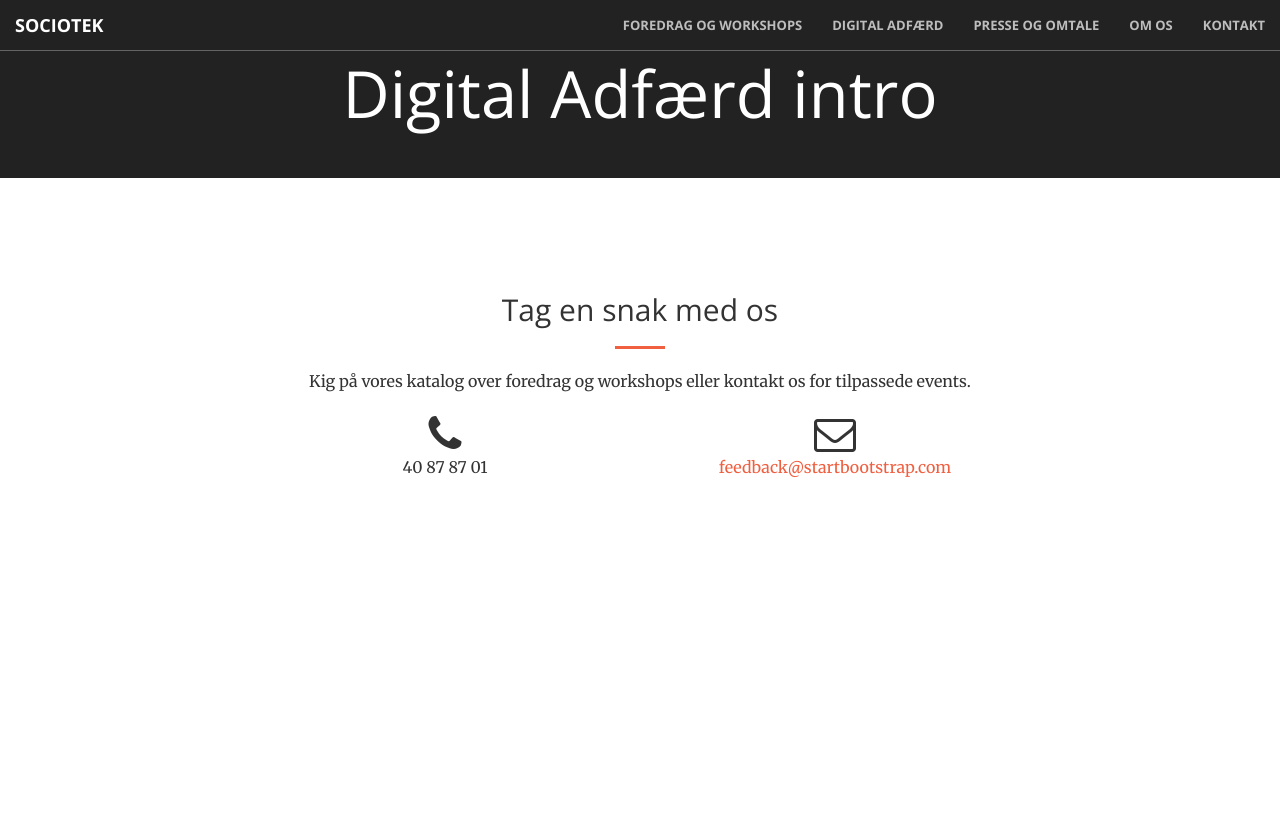
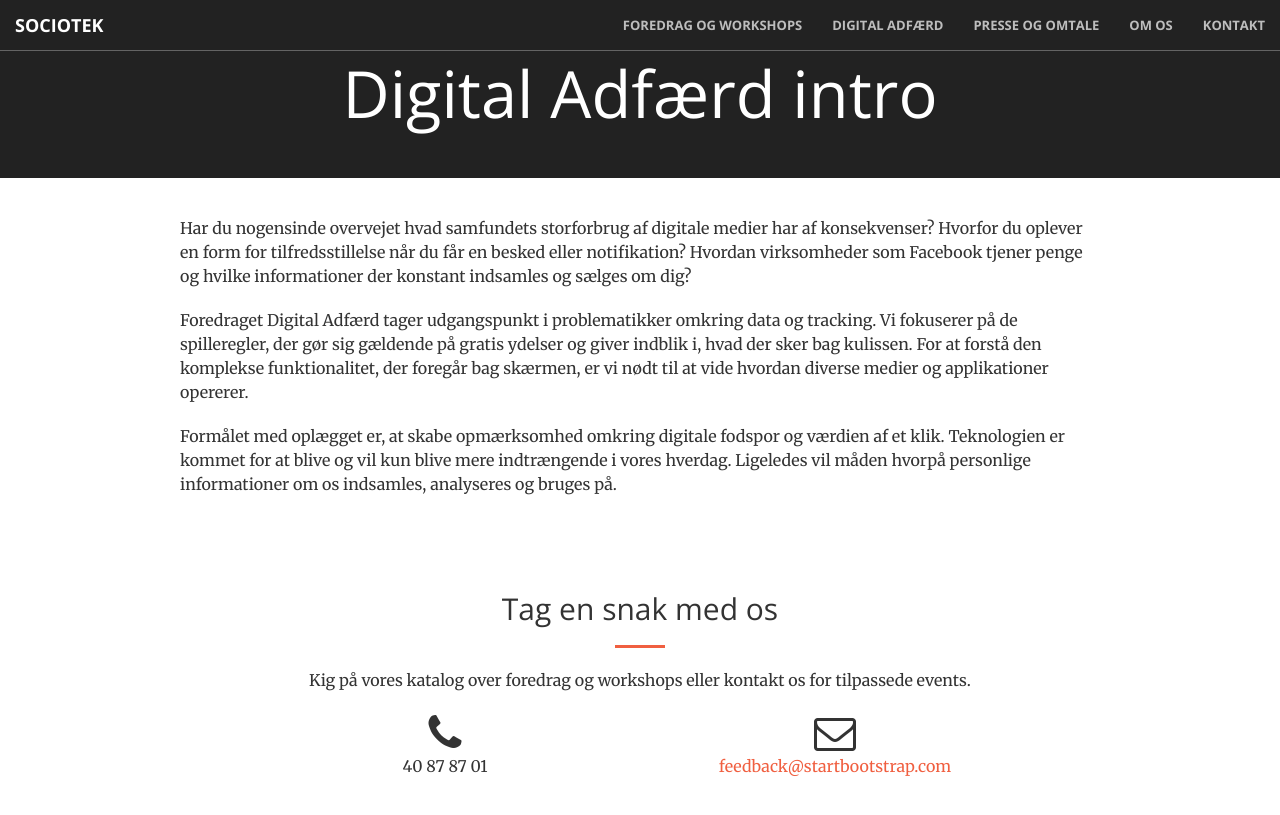
Before and after one commit to sociotek/sociotek.github.io, a Jekyll site: the page built from _posts/2017-10-22-digital-adfaerd-kursus.md, in a window 1280 px wide. Shown: the top 815 px of the page. Built offline with Jekyll 4.4.1, drawn with Linux system fonts in a browser that asks for light colours.

Commit message:
Tekst omkring oplægget digi adfærd

```diff
--- a/_posts/2017-10-22-digital-adfaerd-kursus.md
+++ b/_posts/2017-10-22-digital-adfaerd-kursus.md
@@ -7,3 +7,10 @@ price: 2500
 seats: 30
 photo:
 ---
+
+Har du nogensinde overvejet hvad samfundets storforbrug af digitale medier har af konsekvenser? Hvorfor du oplever en form for tilfredsstillelse når du får en besked eller notifikation? Hvordan virksomheder som Facebook tjener penge og hvilke informationer der konstant indsamles og sælges om dig?
+
+
+Foredraget Digital Adfærd tager udgangspunkt i problematikker omkring data og tracking. Vi fokuserer på de spilleregler, der gør sig gældende på gratis ydelser og giver indblik i, hvad der sker bag kulissen. For at forstå den komplekse funktionalitet, der foregår bag skærmen, er vi nødt til at vide hvordan diverse medier og applikationer opererer.
+
+Formålet med oplægget er, at skabe opmærksomhed omkring digitale fodspor og værdien af et klik. Teknologien er kommet for at blive og vil kun blive mere indtrængende i vores hverdag. Ligeledes vil måden hvorpå personlige informationer om os indsamles, analyseres og bruges på.
```
